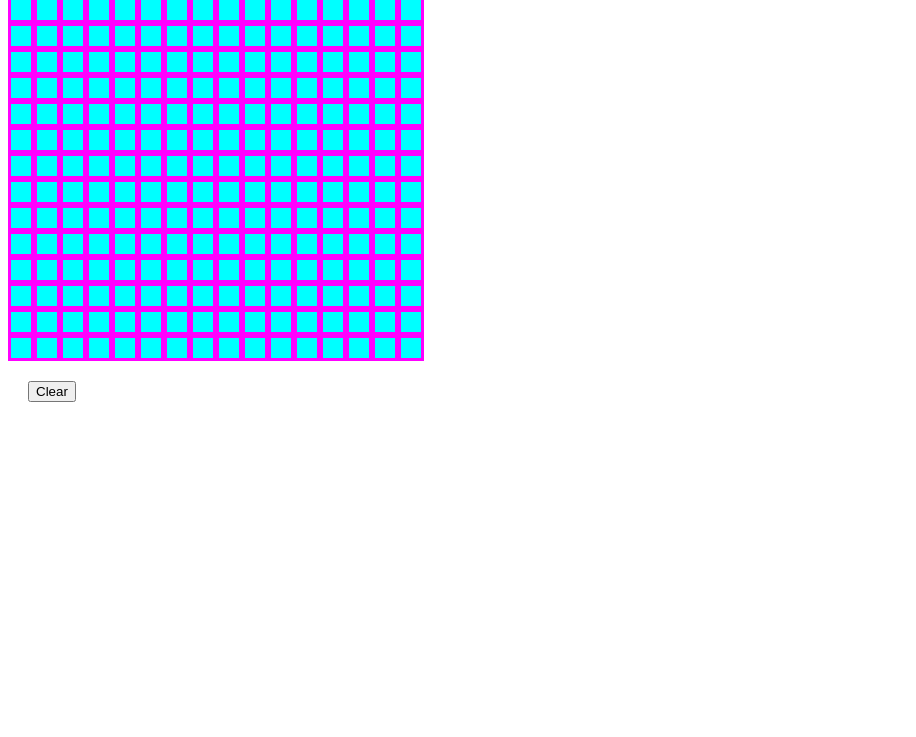
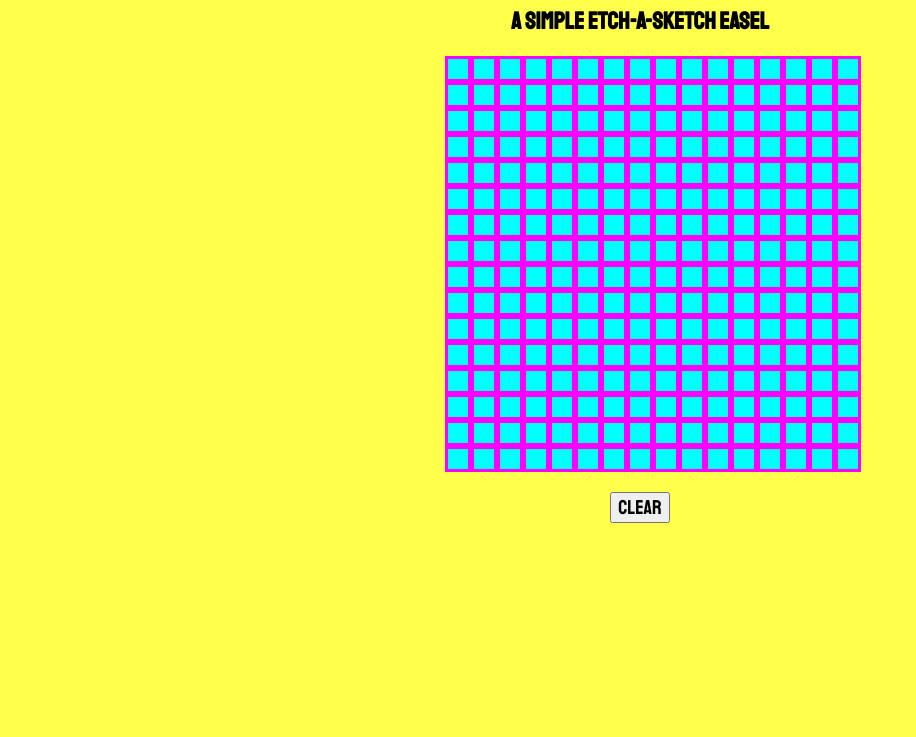
Before and after one commit to shayne243/Etch-A-Sketch, a plain HTML site: page index.html in a window 1280 px wide. Shown: the part 63-800 px from the top of the page, without its empty margins (0-916 px from the left). Drawn offline with Linux system fonts and the light colour scheme.

Commit message:
Centred grid and changed font

```diff
--- a/index.html
+++ b/index.html
@@ -8,6 +8,8 @@
 </head>
 <body>
     <main>
+        <h1 id="title">Etch-A-Sketch</h1>
+        <h2 id="desc">A simple etch-a-sketch easel</h2>
         <div id="maincontainer">
         </div>
         <button id="clear">Clear</button>
--- a/script.js
+++ b/script.js
@@ -11,6 +11,8 @@ function generateGrid() {
         });
         container.appendChild(newDiv);
     }
+    container.setAttribute("width", "320px");
+    container.setAttribute("height", "320px");
 }
 function clearGrid() {
     let grid = document.querySelectorAll(".box");
@@ -18,16 +20,6 @@ function clearGrid() {
         grid[i].style.background = "aqua";
     }
 }
-function shrinkGrid() {
-    rows *= 0.5;
-    cols *= 0.5;
-    generateGrid();
-}
-function growGrid() {
-    rows *= 2;
-    cols *= 2;
-    generateGrid();
-}
 generateGrid();
 const clearbtn = document.getElementById("clear");
 clearbtn.addEventListener("click", clearGrid);
--- a/styles.css
+++ b/styles.css
@@ -1,6 +1,10 @@
+@import url('https://fonts.googleapis.com/css2?family=Staatliches&display=swap');
 #maincontainer {
     display: grid;
-    width: 10px;
+    width: 390px;
+    justify-items: center;
+    align-items: center;
+    margin: auto;
 }
 button {
     margin: 20px;
@@ -10,4 +14,20 @@ button {
     width: 20px;
     background-color: #00ffff;
     border: magenta solid;
+    justify-self: center;
+    transition: ease-in;
+    margin: 0px;
 }
+main {
+    text-align: center;
+}
+h1, h2 {
+    font-family: Staatliches, cursive;
+}
+button {
+    font-family: Staatliches, cursive;
+    font-size: 20px;
+}
+body {
+    background: rgba(255, 255, 0, 0.7);
+}
```
